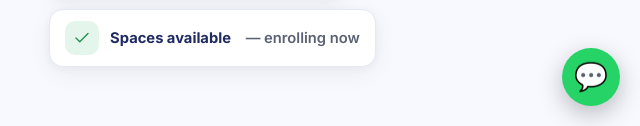
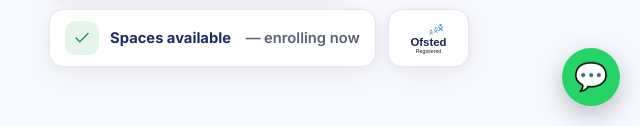
Before and after one commit to kwadwoaddo-collab/sydenham-asc, an Astro site: page / in a window 1280 px wide. Shown: the part 674-800 px from the top of the page, 640-1280 px from the left. Built offline with nearby package versions, Linux system fonts and the light colour scheme; Astro itself is replaced by a stand-in of ours.

Commit message:
Add Ofsted badge to hero proof chips

```diff
--- a/public/styles.css
+++ b/public/styles.css
@@ -189,6 +189,8 @@ h3 { font-size: 1.3rem; font-weight: 600; letter-spacing: -0.01em; }
 .proof-chip .pc-ic { width: 34px; height: 34px; border-radius: 10px; display: grid; place-items: center; flex-shrink: 0; }
 .pc-y { background: #fff4c9; color: var(--accent-dark); }
 .pc-g { background: #e4f6ec; color: #1f8a4c; }
+.proof-chip-ofsted { padding: 9px 16px; }
+.proof-chip-ofsted img { height: 38px; width: auto; display: block; }
 .stars-row { color: var(--accent); letter-spacing: 2px; font-size: .95rem; }
 
 /* ---------- Cards / grids ---------- */
--- a/src/pages/index.astro
+++ b/src/pages/index.astro
@@ -43,6 +43,7 @@ import Icon from "../components/Icon.astro";
         <div class="hero-proof">
           <span class="proof-chip"><span class="pc-ic pc-y"><Icon name="star" size={18} /></span> <b>10+ years</b>&nbsp;serving Sydenham</span>
           <span class="proof-chip"><span class="pc-ic pc-g"><Icon name="check" size={18} /></span> <b>Spaces available</b>&nbsp;— enrolling now</span>
+          <span class="proof-chip proof-chip-ofsted"><img src="/photos/ofsted.svg" alt="Ofsted registered" /></span>
         </div>
       </div>
     </div>
```
